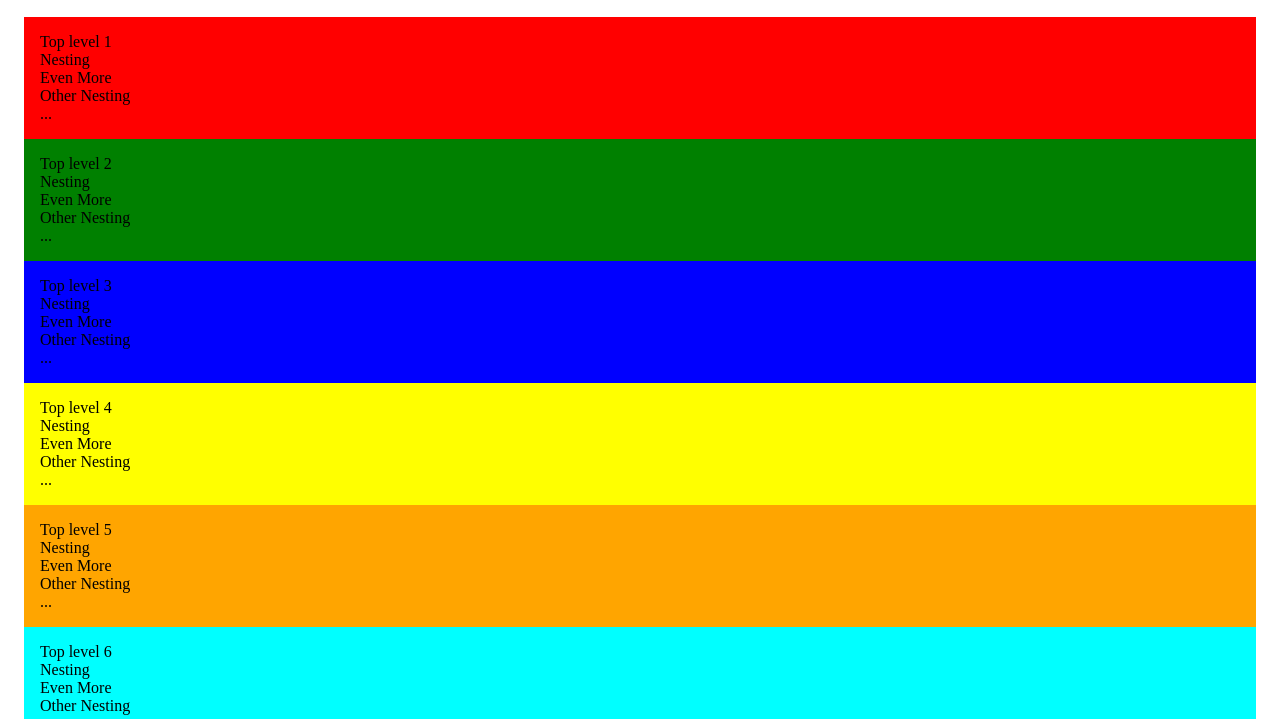
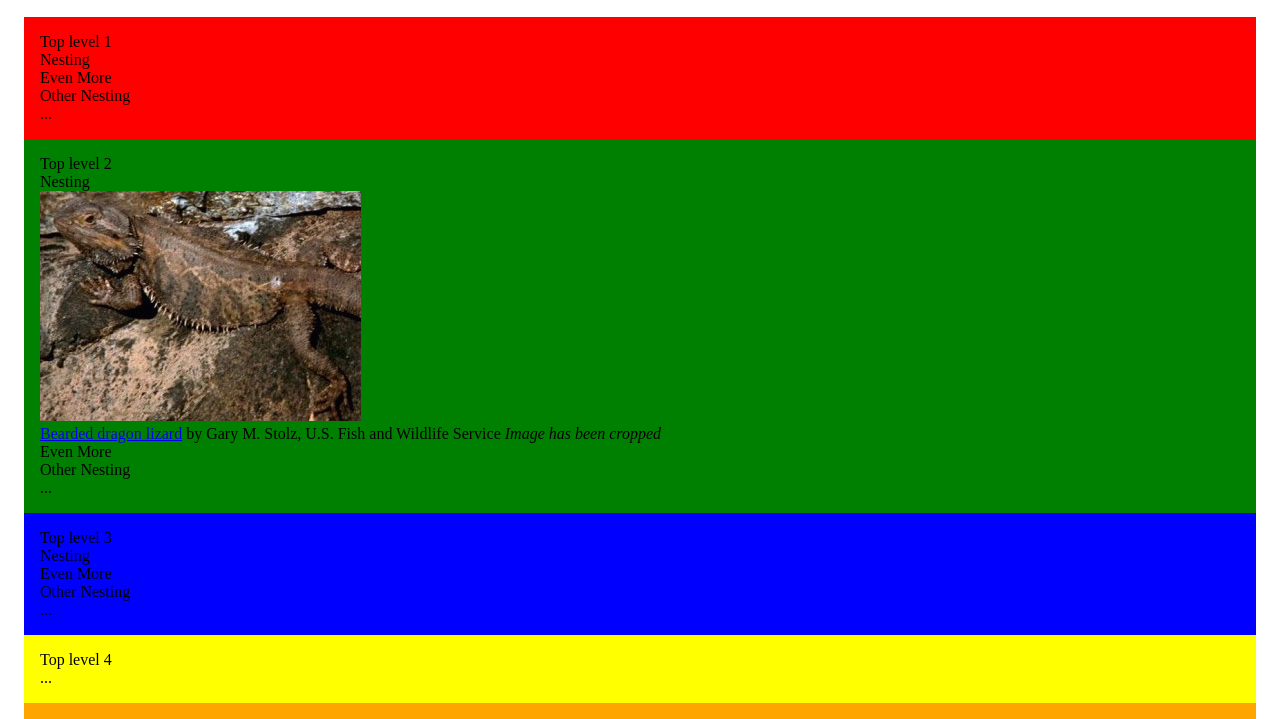
Before and after one commit to polleverywhere/sordid-dragon, a plain HTML site: page example.html in a window 1280 px wide. Shown: the part 79-798 px from the top of the page. Drawn offline with nearby package versions, Linux system fonts and the light colour scheme.

Commit message:
Basic support for items of different heights
Update example.
There can be an unpleasant flickering on desktop devices when items are
different heights.

```diff
--- a/example.html
+++ b/example.html
@@ -32,6 +32,12 @@
       <div class="item green">
         Top level 2
         <div>Nesting</div>
+        <div>
+          <img src="dragon.jpg">
+          <br>
+          <a href="http://www.public-domain-image.com/fauna-animals-public-domain-images-pictures/reptiles-and-amphibians-public-domain-images-pictures/lizards-and-geckos-pictures/bearded-dragon-lizard.jpg.html" title="Bearded dragon lizard">Bearded dragon lizard</a> by Gary M. Stolz, U.S. Fish and Wildlife Service
+          <i>Image has been cropped</i>
+        </div>
         <div>Even More<div>Other Nesting</div></div>
         <div class="handle">...</div>
       </div>
@@ -45,8 +51,6 @@
 
       <div class="item yellow">
         Top level 4
-        <div>Nesting</div>
-        <div>Even More<div>Other Nesting</div></div>
         <div class="handle">...</div>
       </div>
 
@@ -60,7 +64,6 @@
       <div class="item aqua">
         Top level 6
         <div>Nesting</div>
-        <div>Even More<div>Other Nesting</div></div>
         <div class="handle">...</div>
       </div>
 
--- a/sordid-dragon.jquery.js
+++ b/sordid-dragon.jquery.js
@@ -33,7 +33,6 @@
 
     var positions;
     var calculatePositions = function() {
-      if (!positions) {
       positions = [];
 
       $parent.children().each(function(_, child) {
@@ -43,7 +42,6 @@
           $child.offset().top + $child.outerHeight()
         ]);
       });
-      }
 
       return positions;
     };
@@ -216,6 +214,11 @@
           hideGhost();
         }
 
+        // We must recalculate the positions because in the case where items
+        // are not all the same height, we would get unexpected results from
+        // currentPosition.
+        calculatePositions();
+
         preventTouchDefault(e);
       });
     });
```
Also changed, not shown: README.md, dragon.jpg (added). Lines whose indentation alone changed are shown as unchanged.
